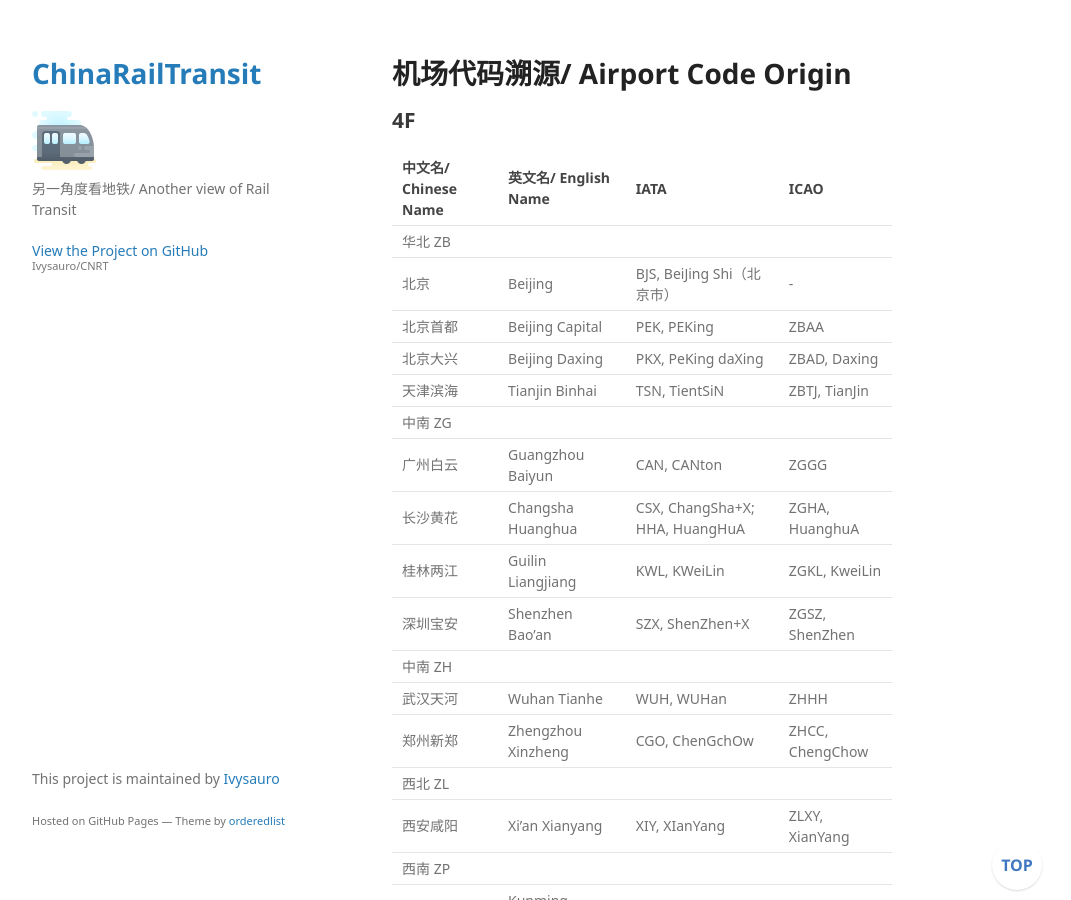
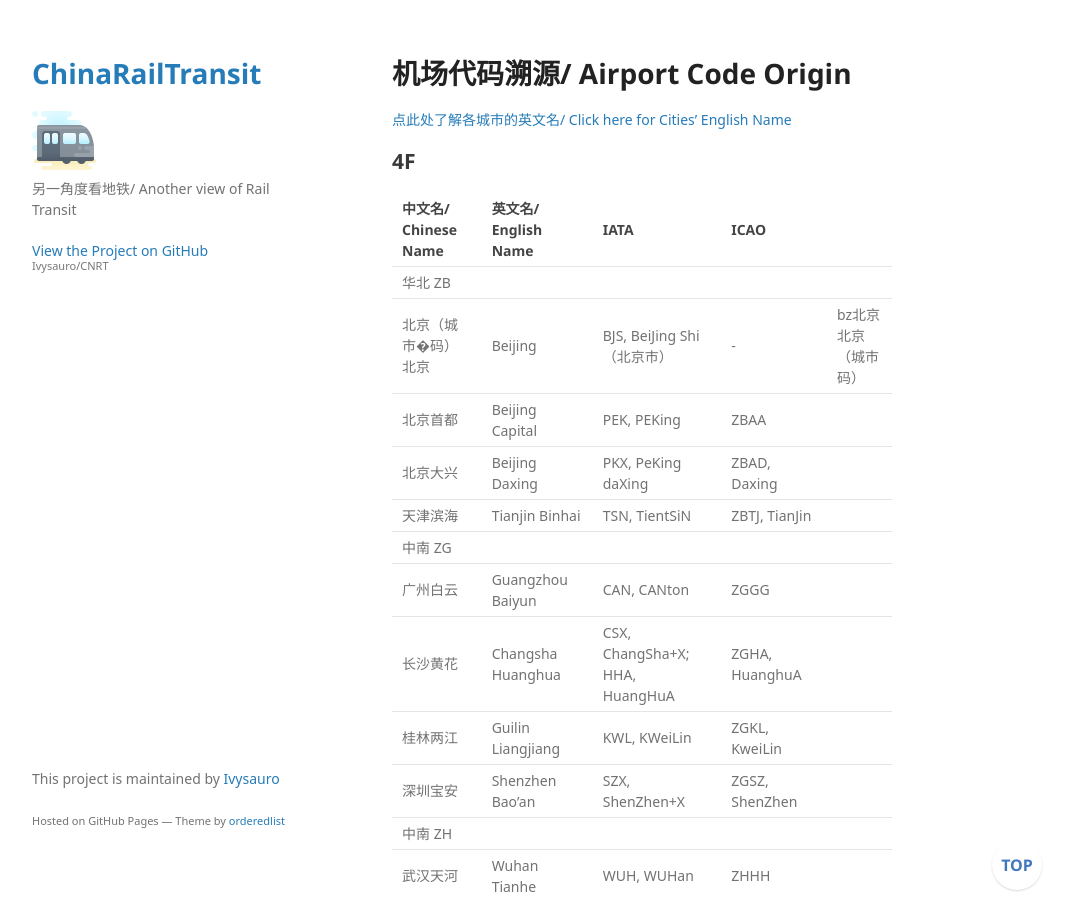
Before and after one commit to Ivysauro/CNRT, a Jekyll site: the page built from data/Airport.md, in a window 1280 px wide and 900 px high. Shown: the whole window, without its empty margins (178-1249 px from the left). Built offline with Jekyll 4.4.1, drawn with Linux system fonts in a browser that asks for light colours; some web fonts are replaced; our own code applies the rules of GitHub Pages for plain Markdown files; a script that is not in the unit is left out.

Commit message:
Update Airport.md

```diff
--- a/data/Airport.md
+++ b/data/Airport.md
@@ -1,11 +1,13 @@
 # 机场代码溯源/ Airport Code Origin
+
+[点此处了解各城市的英文名/ Click here for Cities' English Name](https://ivysauro.github.io/CNRT/data/Name)
 
 ## 4F
 
 | 中文名/ Chinese Name | 英文名/ English Name | IATA | ICAO |
 | :- | :- | :- | :- |
 | 华北 ZB |
-| 北京 | Beijing | BJS, BeiJing Shi（北京市） | - |
+| 北京（城市�码）北京 | Beijing | BJS, BeiJing Shi（北京市） | - |bz北京北京（城市码）
 | 北京首都 | Beijing Capital | PEK, PEKing | ZBAA |
 | 北京大兴 | Beijing Daxing | PKX, PeKing daXing | ZBAD, Daxing |
 | 天津滨海 | Tianjin Binhai | TSN, TientSiN | ZBTJ, TianJin |
```
